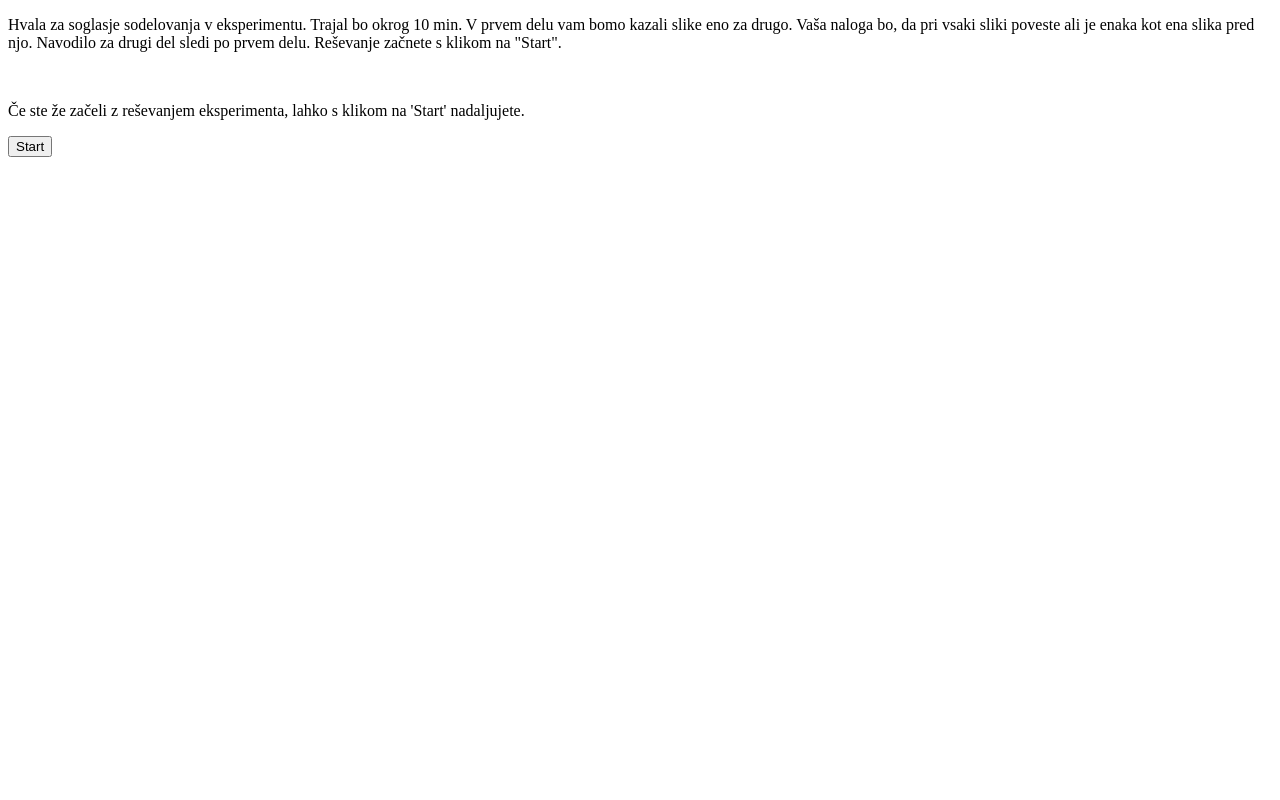
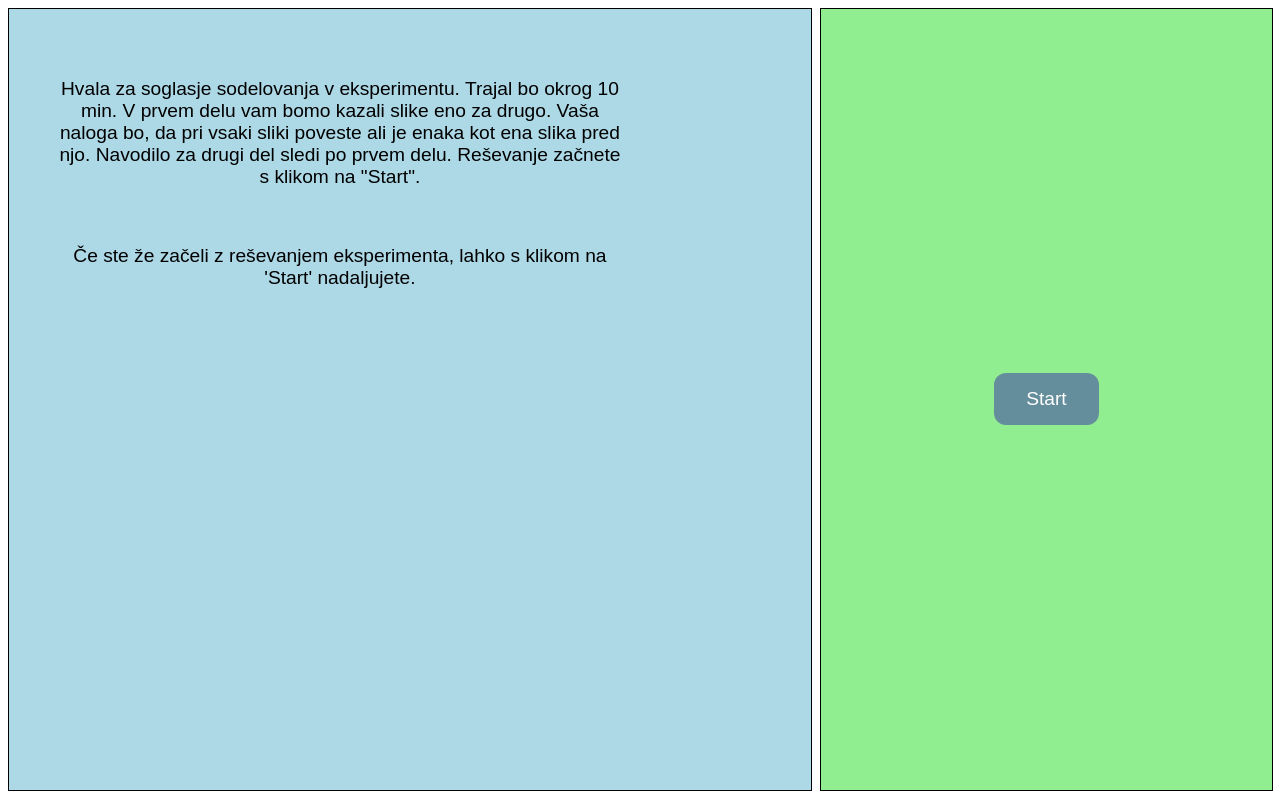
Before and after one commit to anzepirnat/emap, a Django app: template emapp/templates/emapp/app.html in a window 1280 px wide. Run offline with Django 3.2, Linux system fonts and the light colour scheme; the template is opened without the code that fills it, so the values that code supplies are empty.

Commit message:
Much updated FE looks

```diff
--- a/emapp/templates/emapp/app.html
+++ b/emapp/templates/emapp/app.html
@@ -6,34 +6,144 @@
     <title>Image Selection App</title>
 </head>
 <body>
+    <style>
+        :root {
+            --inter-color: #658E9C; /* Color for interactables like button and sliders... */
+            --inter-color-darkened: #50727d; /* Darkened version of the interactable color */
+            --main-color: #eeeeee; /* Main color for the page */
+            --secondary-color: #daddaa; /* Secondary color for the page */
+            --secondary-color-ligtened: #eff0d9;
+            --secondary-color-darkened: #b4b59f;
+            --accent-color: #282331; /* Accent color for the page */
+        }
 
-    <div id="startTextContainer">
-        <p>Hvala za soglasje sodelovanja v eksperimentu. Trajal bo okrog 10 min. V prvem delu vam bomo kazali slike eno za drugo. Vaša naloga bo, da pri vsaki sliki poveste ali je enaka kot ena slika pred njo.  Navodilo za drugi del sledi po prvem delu. Reševanje začnete s klikom na "Start".</p>
+        p, b {
+            font-size: 1.2em;
+            font-family: sans-serif;
+        }
+
+        button {
+            background-color: var(--inter-color);
+            border: none;
+            color: white;
+            padding: 15px 32px;
+            text-align: center;
+            text-decoration: none;
+            display: inline-block;
+            font-size: 1.2em;
+            font-family: sans-serif;
+            margin: 4px 2px; /*   4px 10px; */
+            cursor: pointer;
+            border-radius: 12px;
+        }
+
+        .wrapper, #imageContainer, #finishContainer {
+            display: flex;
+            flex-direction: row;
+            justify-content: space-between;
+            align-items: center;
+            width: calc(100vw - 15px);
+            height: calc(100vh - 17.5px);
+            gap: 7.5px;
+            box-sizing: border-box;
+        }
+
+        .firstTwoThirdsContainer {
+            flex: 2;
+            display: flex;
+            justify-content: center;
+            align-items: center;
+            border: 1px solid black;
+            background-color: lightblue;
+            height: 100%;
+            padding: 50px;
+            box-sizing: border-box;
+        }
+
+        .laterOneThirdContainer {
+            flex: 1;
+            display: flex;
+            flex-direction: column; /* Ensures buttons and text stack properly */
+            justify-content: center;
+            align-items: center;
+            border: 1px solid black;
+            background-color: lightgreen;
+            height: 100%;
+            padding: 50px;
+            box-sizing: border-box;
+        }
+
+        .counterContainer {
+            display: flex;
+            justify-content: center;
+            align-items: center;
+            box-sizing: border-box;
+            padding: 10%;
+            gap: 5px;
+            width: 100%;
+        }
+
+        .buttonContainer {
+            display: flex;
+            justify-content: center;
+            box-sizing: border-box;
+            padding: 10%;
+            gap: 20%;
+            width: 100%;
+        }
+
+    </style>
+
+    <div class="wrapper" id="startContainer">
+
+        <div id="startTextContainer" class="firstTwoThirdsContainer" style="display: block; text-align: center;">
+            <p style="max-width: 80%;">Hvala za soglasje sodelovanja v eksperimentu. Trajal bo okrog 10 min. V prvem delu vam bomo kazali slike eno za drugo. Vaša naloga bo, da pri vsaki sliki poveste ali je enaka kot ena slika pred njo.  Navodilo za drugi del sledi po prvem delu. Reševanje začnete s klikom na "Start".</p>
             <br>
-        <p>Če ste že začeli z reševanjem eksperimenta, lahko s klikom na 'Start' nadaljujete.</p>
+            <p style="max-width: 80%;">Če ste že začeli z reševanjem eksperimenta, lahko s klikom na 'Start' nadaljujete.</p>
         </div>
 
+        <div id="halfwayContainer" class="firstTwoThirdsContainer" style="display: none;">
+            <p>Hvala, ta del eksperimenta ste zaključili. Sledi drugi del, kjer se pravilo spremeni. Vprašanje o enakosti slike se bo nanašalo na dve slike pred prikazano sliko. S klikom na "Start" začnete drugi del.</p>
+        </div>
+
+        <div id="startBtnContainer" class="laterOneThirdContainer">
             <button id="startBtn">Start</button>
+        </div>
+
+    </div>
 
     <div id="imageContainer" style="display: none;">
-        <img id="displayImage" src="" alt="Loading..." style="width: 300px;">
-        <b id="imageIdx" style="display: none;"></b>
+        <div class="firstTwoThirdsContainer">
+            <img id="displayImage" src="" alt="Loading..." style="max-width: 100%; max-height: 100%;">
+        </div>
+
+        <div id="yesnoContainer" class="laterOneThirdContainer">
+            <p>Ali je slika enaka kot ena slika pred njo?</p>
+
+            <div class="counterContainer">
                 <b id="imageIdxInSet"></b><b> / 25</b>
-        <p id="imageName" style="display: none;"></p>
-        <br>
+            </div>
+
+            <div class="buttonContainer">
                 <button id="yesBtn">Yes</button>
                 <button id="noBtn">No</button>
             </div>
+        </div>
 
-    <div id="halfwayContainer" style="display: none;">
-        <p>Hvala, ta del eksperimenta ste zaključili. Sledi drugi del, kjer se pravilo spremeni. Vprašanje o enakosti slike se bo nanašalo na dve slike pred prikazano sliko. S klikom na "Start" začnete drugi del.</p>
+        <b id="imageIdx" style="display: none;"></b>
+        <p id="imageName" style="display: none;"></p>
     </div>
 
     <div id="finishContainer" style="display: none;">
-        <p>Hvala, eksperiment ste zaključili. Prosimo vas, da odgovorite še na vprašanja, ki sledijo.</p>
-        <p>Začnete tako, da kliknete gumb "Nadaljujte".</p>
+        <div class="firstTwoThirdsContainer">
+            <p>Hvala, eksperiment ste zaključili. Prosimo vas, da odgovorite še na vprašanja, ki sledijo. Začnete tako, da kliknete gumb "Nadaljujte".</p>
+        </div>
+
+        <div class="laterOneThirdContainer">
             <button id="anketa1ka" onclick="window.location.href='https://www.1ka.si/d/sl';">Nadaljujte</button>
         </div>
+    </div>
+
 
     <script>
         document.getElementById("startBtn").addEventListener("click", loadNewImage);
@@ -75,11 +185,13 @@
             .then(data => {
                 if (data.image_url) {
                     document.getElementById("displayImage").src = data.image_url;
-                    document.getElementById("imageContainer").style.display = "block";
+                    document.getElementById("imageContainer").style.display = "flex";
                     document.getElementById("startTextContainer").style.display = "none";
                     document.getElementById("startBtn").style.display = "none";
+                    document.getElementById("startBtnContainer").style.display = "none";
                     document.getElementById("halfwayContainer").style.display = "none";
                     document.getElementById("finishContainer").style.display = "none";
+                    document.getElementById("startContainer").style.display = "none";
                 }
                 if (data.image_name) {
                     console.log("Image name:", data.image_name);
@@ -98,16 +210,20 @@
                     if (data.message === "Halfway through the experiment") {
                         document.getElementById("startTextContainer").style.display = "none";
                         document.getElementById("startBtn").style.display = "block";
+                        document.getElementById("startBtnContainer").style.display = "flex";
                         document.getElementById("imageContainer").style.display = "none";
-                        document.getElementById("halfwayContainer").style.display = "block";
+                        document.getElementById("halfwayContainer").style.display = "flex";
                         document.getElementById("finishContainer").style.display = "none";
+                        document.getElementById("startContainer").style.display = "flex";
                     }
                     if (data.message === "Experiment finished") {
                         document.getElementById("startTextContainer").style.display = "none";
                         document.getElementById("startBtn").style.display = "none";
+                        document.getElementById("startBtnContainer").style.display = "none";
                         document.getElementById("imageContainer").style.display = "none";
                         document.getElementById("halfwayContainer").style.display = "none";
-                        document.getElementById("finishContainer").style.display = "block";
+                        document.getElementById("finishContainer").style.display = "flex";
+                        document.getElementById("startContainer").style.display = "none";
                     }
                 }
             })
@@ -161,9 +277,11 @@
         function loadBlankImage() {
             document.getElementById("startTextContainer").style.display = "none";
             document.getElementById("startBtn").style.display = "none";
+            document.getElementById("startBtnContainer").style.display = "none";
             document.getElementById("imageContainer").style.display = "none";
             document.getElementById("halfwayContainer").style.display = "none";
             document.getElementById("finishContainer").style.display = "none";
+            document.getElementById("startContainer").style.display = "none";
         }
     </script>
 </body>
```
Lines whose indentation alone changed are shown as unchanged.
